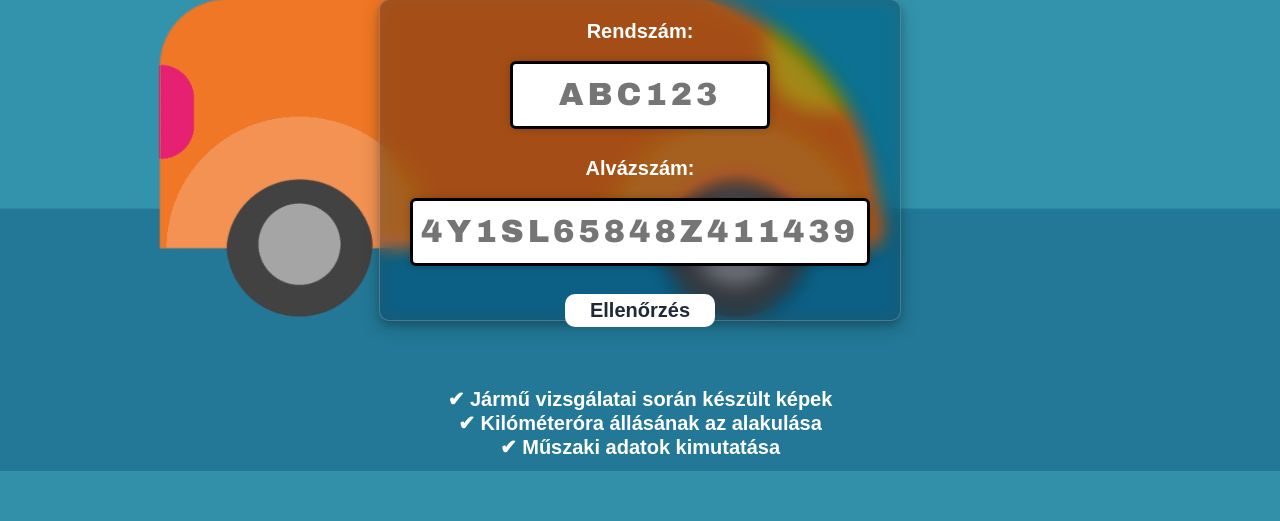
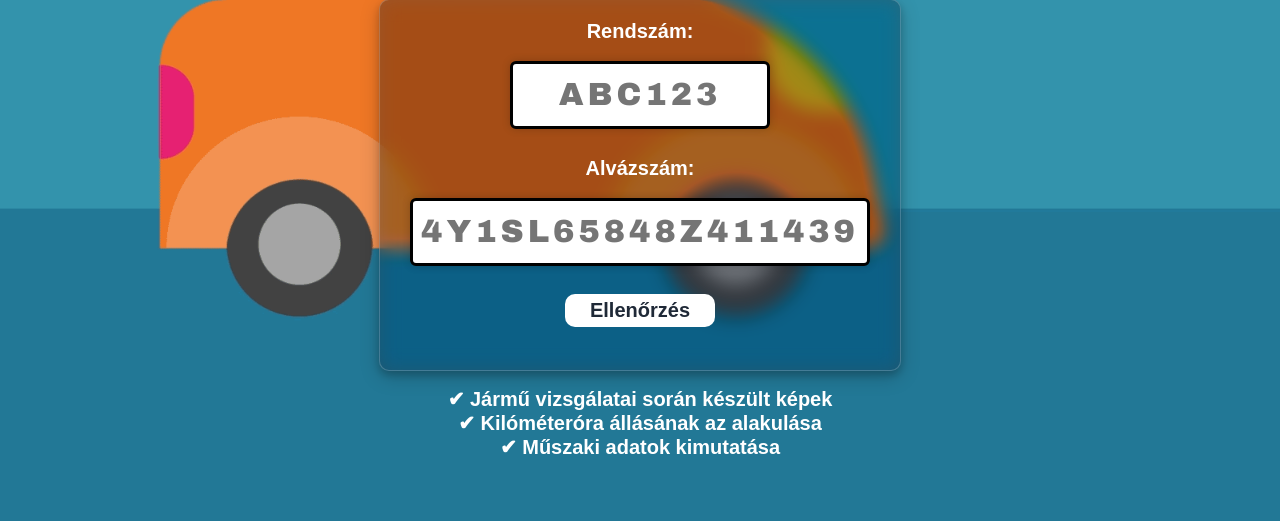
Before and after one commit to zsedelypeter/Projektmunka, a PHP site: page /kezdolap.html in a window 1280 px wide. Shown: the part 393-914 px from the top of the page. Before the commit the page ends 864 px from the top, so only its background shows below. Run offline with PHP 8.4, Linux system fonts and the light colour scheme.

Commit message:
Kezdőlap css 10-23

```diff
--- a/kezdolap.css
+++ b/kezdolap.css
@@ -47,7 +47,7 @@ form {
     -webkit-backdrop-filter: blur(10px) saturate(180%);
     border: 1px solid rgba(255,255,255,0.2);
     width: 500px;
-    height: 300px;
+    height: 350px;
     padding: 10px;
     border-radius:10px;
     box-shadow: 0 4px 8px 0 rgba(0, 0, 0, 0.2), 0 6px 20px 0 rgba(0, 0, 0, 0.19);
```
Also changed, not shown: icegif-153.gif (renamed from img/icegif-153.gif).
